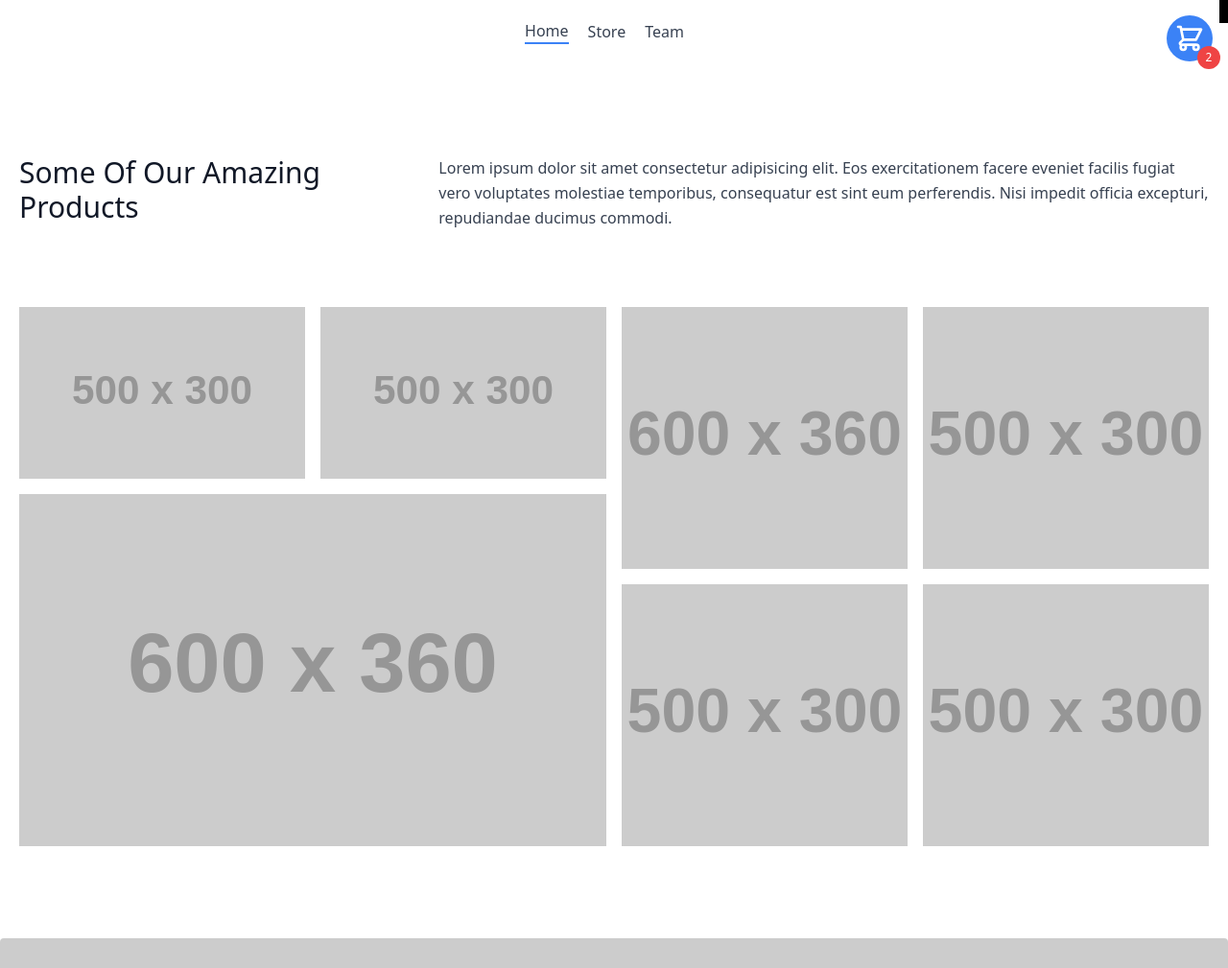
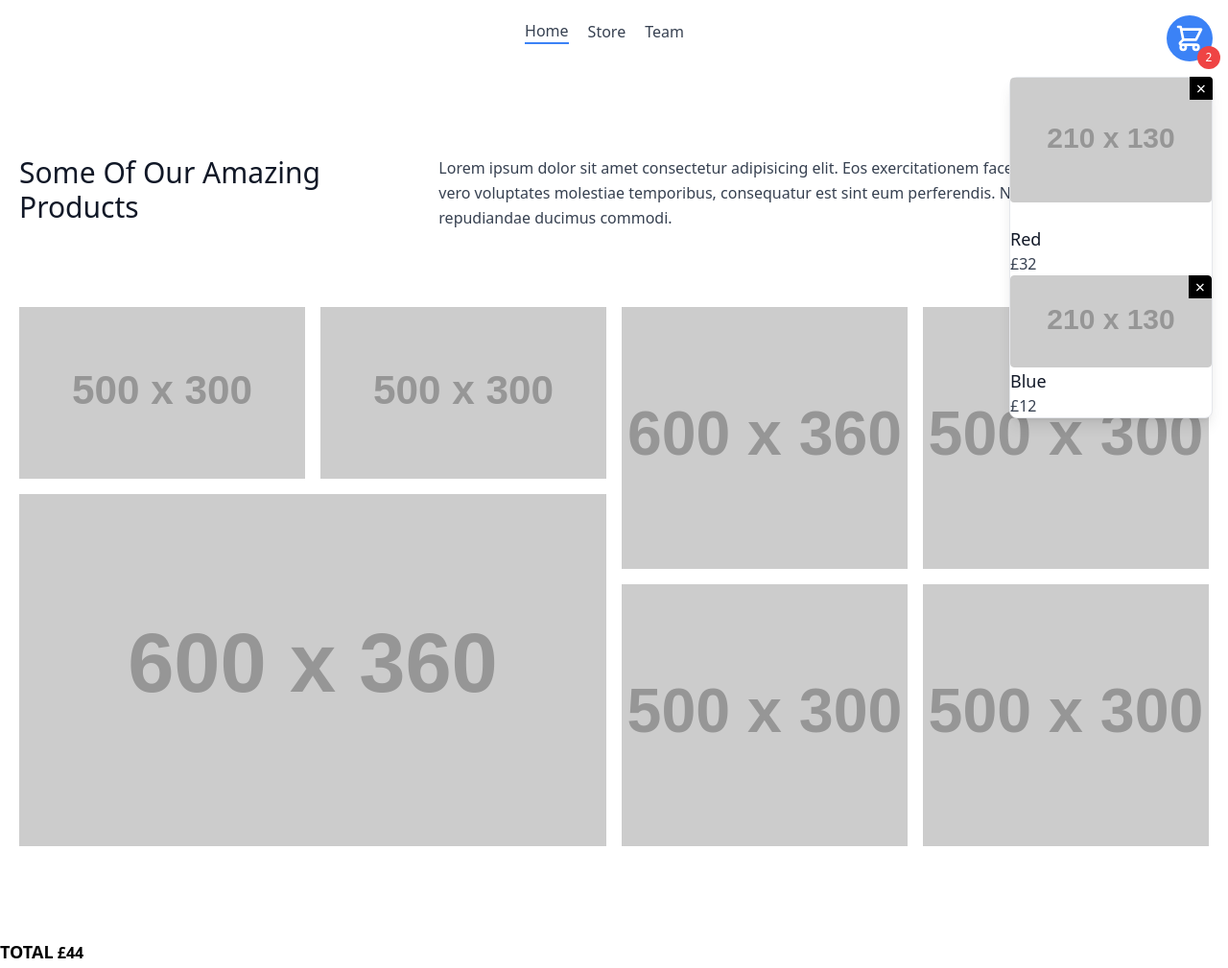
Before and after one commit to mjfarrelm/Shopping-Cart, a website: page index.html in a window 1280 px wide. Shown: the top 1009 px of the page at 96% size. Drawn offline with nearby package versions, Linux system fonts and the light colour scheme; placeholder pictures from the web are drawn by us.

Commit message:
basket css updated

```diff
--- a/index.html
+++ b/index.html
@@ -52,23 +52,27 @@
     </div>
   </section>
   <section>
+    <div class="mb-4 top-0 right-0 mr-4 mt-20 fixed">
+      <div style="max-height: calc(100vh - 6rem);" class="bg-white text-gray-700 body-front shadow-lg border rounded-lg flex flex-col">
     <div class="mb-6">
         <img class="object-cover object-center w-full h-full black rounded" src="https://dummyimage.com/210x130/F00/F00" alt="ecommerce">
-        <button  data-remove-from-cart-button class="absolute top-0 right-0 bg-black">&times;</button>
+        <button  data-remove-from-cart-button class="absolute top-0 right-0 bg-black rounded-tr text-white w-6 h-6 text-lg flex justify-center items-center">&times;</button>
     </div>
-    <div>
+    <div class="flex items-center title-font">
         <h2 class="text-gray-900 text-lg font-medium">Red</h2>
     </div>
     <div>£32</div>
-    <div>
+    <div class="block relative h-24 rounded overflow-hidden">
         <img class="object-cover object-center w-full h-full black rounded" src="https://dummyimage.com/210x130/00F/00" alt="ecommerce">
-        <button  data-remove-from-cart-button class="absolute top-0 right-0 bg-black">&times;</button>
+        <button  data-remove-from-cart-button class="absolute top-0 right-0 bg-black rounded-tr text-white w-6 h-6 text-lg flex justify-center items-center">&times;</button>
     </div>
-    <div>
+    <div class="flex items-center title-font">
         <h2  class="text-gray-900 text-lg font-medium">Blue</h2>
     </div>
     <div>£12</div>
-    <div>
+</div>
+    </div>
+    <div lass="flex justify-between items-end border-t p-4">
         <span class="font-bold text-lg uppercase">Total</span>
         <span class="font-bold">£44</span>
     </div>
```
